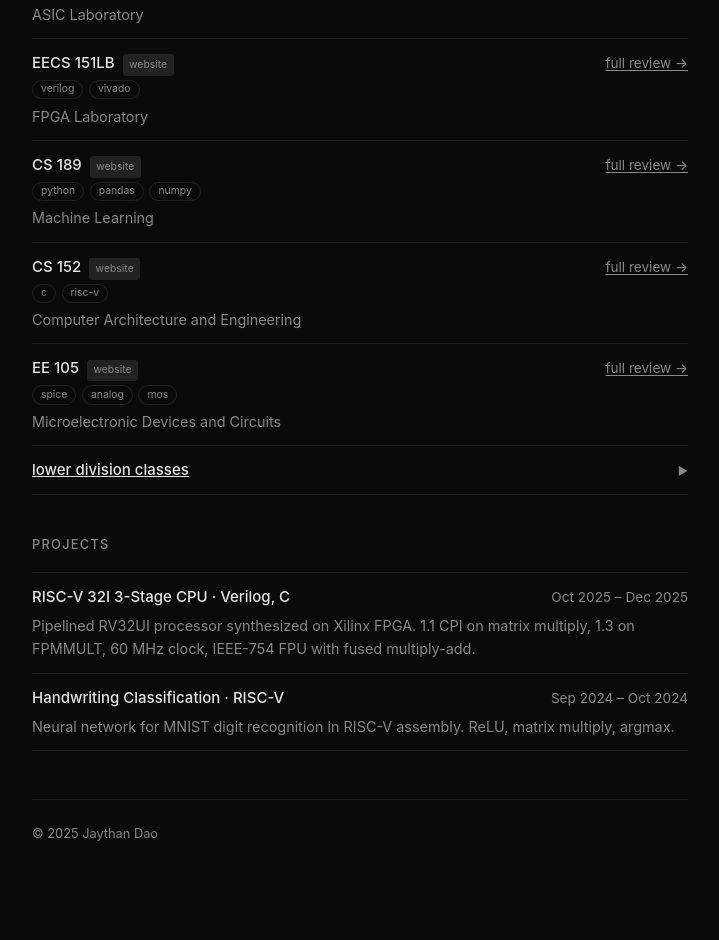
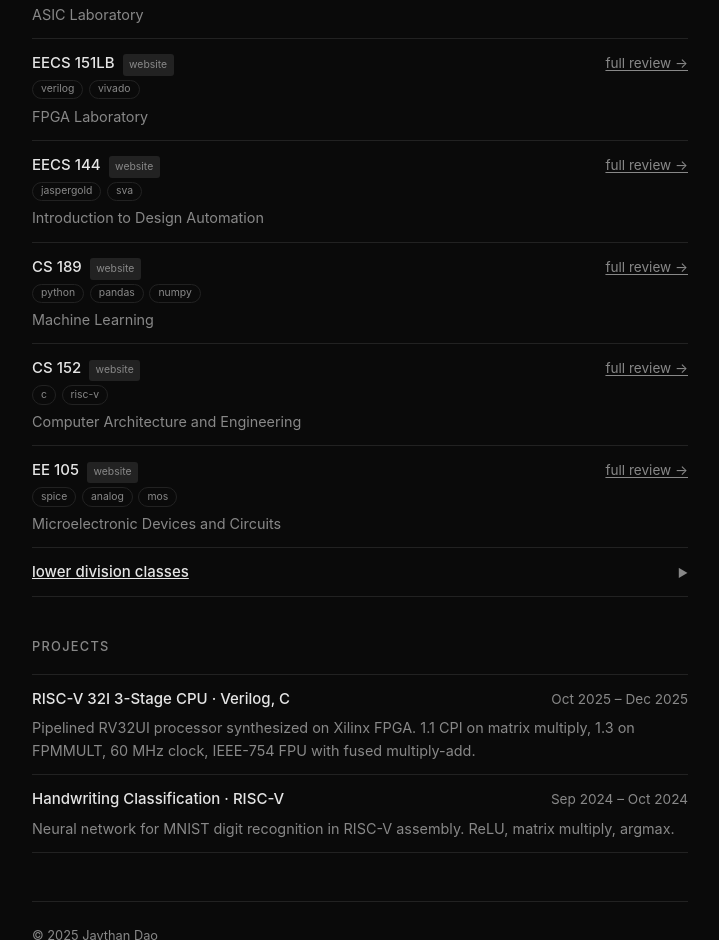
Before and after one commit to jt-dao/mysite, a plain HTML site: page index.html in a window 1280 px wide. Shown: the part 1033-1973 px from the top of the page, without its empty margins (280-999 px from the left). Before the commit the page ends 1926 px from the top, so only its background shows below. Drawn offline with Linux system fonts and the light colour scheme; a web font is replaced by a local one.

Commit message:
classes update eecs 144

```diff
--- a/index.html
+++ b/index.html
@@ -133,6 +133,22 @@
             <a href="writeups/in-progress.html" class="date">full review →</a>
           </div>
           <p>FPGA Laboratory</p>
+        </li>
+        <li>
+          <div class="entry-header">
+            <div class="entry-left">
+              <div class="title-line">
+                <span class="title">EECS 144</span>
+                <a href="https://www2.eecs.berkeley.edu/Courses/EECS144/" target="_blank" rel="noopener" class="link-tag">website</a>
+              </div>
+              <div class="stack-tags">
+                <span class="stack-tag">jaspergold</span>
+                <span class="stack-tag">sva</span>
+              </div>
+            </div>
+            <a href="writeups/in-progress.html" class="date">full review →</a>
+          </div>
+          <p>Introduction to Design Automation</p>
         </li>
         <li>
           <div class="entry-header">
```
Also changed, not shown: writeups.html (+7 -0 lines).
